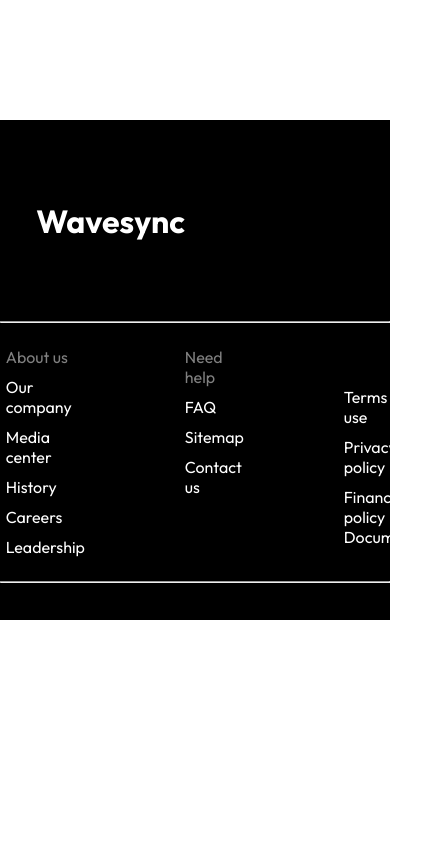
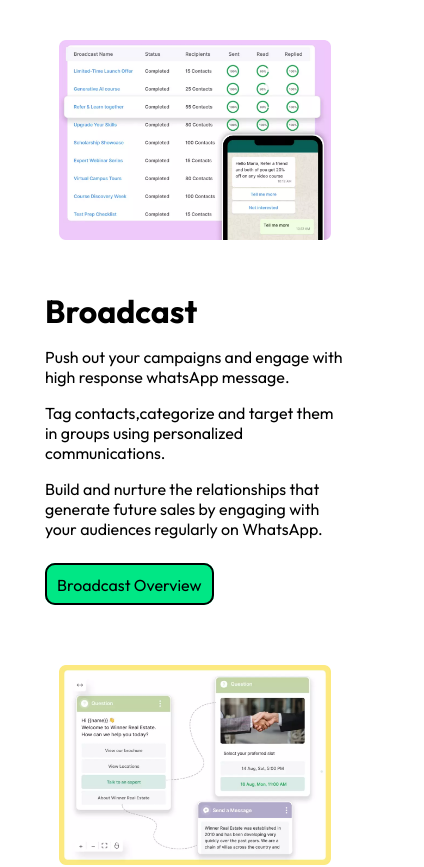
Before and after one commit to Spikree/vaugesync, a React (Vite) app: page / in a window 390 px wide. Shown: the part 3266-4133 px from the top of the page, 424 px wide, since content can reach past the window. Before the commit the page ends 3949 px from the top, so only its background shows below. Built offline with nearby package versions, Linux system fonts and the light colour scheme.

Commit message:
mobile responsive

```diff
--- a/src/components/features/Features.css
+++ b/src/components/features/Features.css
@@ -49,8 +49,26 @@
     margin-bottom: 0;
 }
 
+
 @media (max-width: 717px) {
     .big-card {
-        display: none;
+        max-width: 500px;
+        gap: 70px;
+    }
+
+    .big-card .mid-small-card {
+        flex-direction: column-reverse;
+    }
+
+    .small-card {
+        flex-direction: column;
+        gap: 30px;
+        padding: 0;
+        margin: 0;
+        width: 0px;
+    }
+
+    .broadcast {
+        width: 300px;
     }
 }
--- a/src/components/features/Features.jsx
+++ b/src/components/features/Features.jsx
@@ -23,7 +23,7 @@ const Features = () => {
                 </div>
             </div>
 
-            <div className="small-card">
+            <div className="small-card mid-small-card ">
                 <div className="broadcast">
                     <h1>Chatbots</h1>
                     <p>Create no-code chatbots to provide instant responses to common requests.</p>
--- a/src/components/footer/Footer.jsx
+++ b/src/components/footer/Footer.jsx
@@ -12,35 +12,13 @@ export default function Footer() {
             </div>
             <hr />
             <div className="row-2">
-            <div className="options">
-                <div className="about-us">
-                    <ul>
-                        <li className='li-1'>About us</li>
-                        <li>Our company</li>
-                        <li>Media center</li>
-                        <li>History</li>
-                        <li>Careers</li>
-                        <li>Leadership</li>
-                    </ul>
-                </div>
-                <div className="need-help">
-                        <ul>
-                            <li className='li-1'>Need help</li>
-                            <li>FAQ</li>
-                            <li>Sitemap</li>
-                            <li>Contact us</li>
-                        </ul>
-                </div>
-                <div className="terms-of-use">
-                    <ul>
-                        <li>Terms of use</li>
-                        <li>Privacy policy</li>
-                        <li>Financial & policy Documents</li>
-                    </ul>
-                </div>
+                <ul>
+                    <li>About us</li>
+                    <li>Support</li>
+                    <li>Sales</li>
+                    <li>Marketing</li>
+                </ul>
             </div>
-            </div>
-            <hr />
             <div className="row-3">
                 <p>© {year} Wavesync. All rights reserved.</p>
             </div>
--- a/src/components/footer/footer.css
+++ b/src/components/footer/footer.css
@@ -1,13 +1,12 @@
 .footer-main {
     background-color: black;
-    height: 500px;
+    /* height: 500px; */
 }
 
 .row-1 {
     display: flex;
     justify-content: space-around;
-    padding-top: 60px;
-    padding-bottom: 50px;
+    padding-bottom: 20px;
 }
 
 .row-1 button {
@@ -77,16 +76,28 @@ hr {
     color: white;
     display: flex;
     justify-content: end;
-    padding-right: 160px;
+    padding-right: 100px;
     padding-top: 20px;
     font-size: medium;
 }
 
+.row-2 ul {
+    display: flex;
+    justify-content: center;
+    gap: 20px;
+    color: white;
+    padding-top: 20px;
+}
+
 @media (min-width: 414px) and (max-width: 414px) {
-    .footer-main {
-        width: 100%;
-        height: auto;
-        padding: 0;
-        margin: 0;
-    }
+   .row-1 {
+    padding-top: 0;
+   }
+
+   .footer-main .row-3 {
+    display: flex;
+    text-align: center;
+    justify-content: center;
+    padding-right: 30px;
+   }
 }
```
